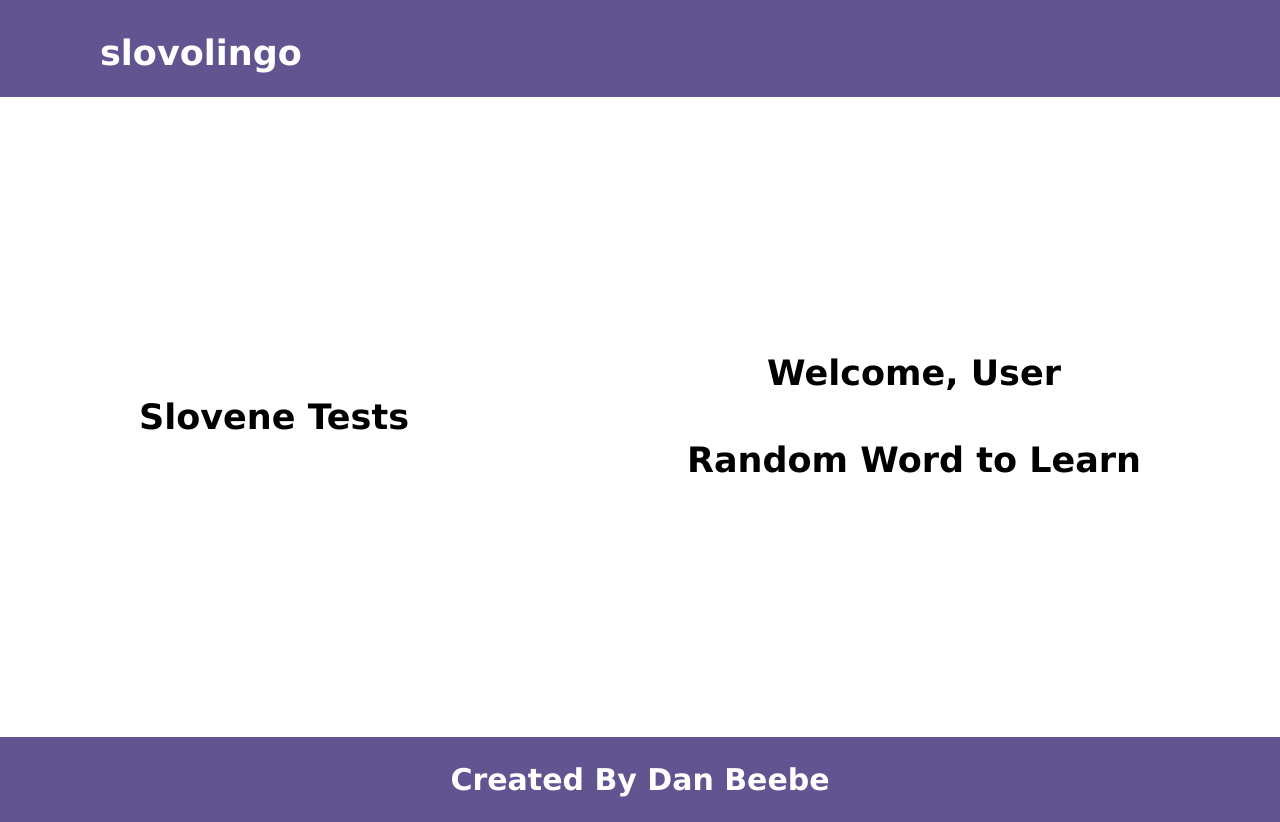
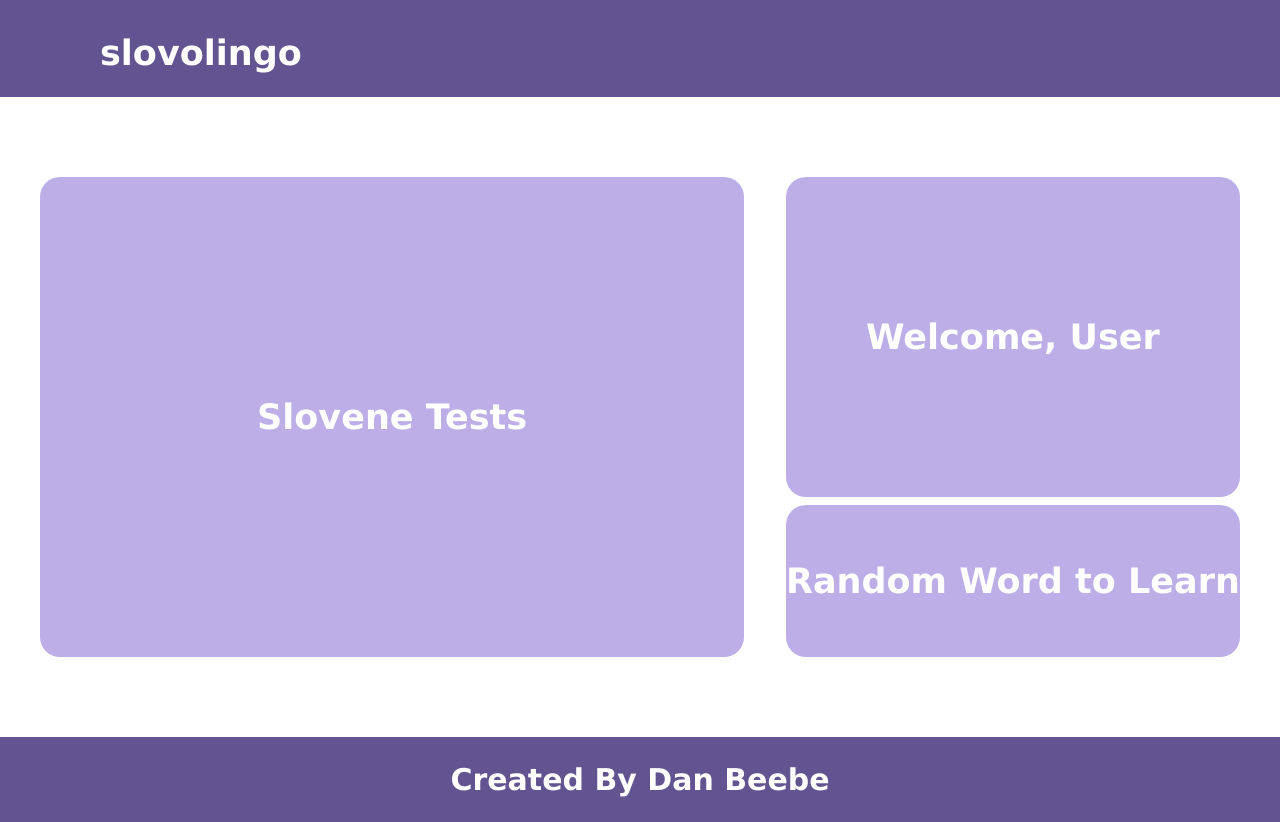
Before and after one commit to danielwbeebe/Slovene-Language-App, a React (Create React App) app in the folder client/: page /main in a window 1280 px wide. Built offline with nearby package versions, Linux system fonts and the light colour scheme.

Commit message:
adjust layout for main page

```diff
--- a/client/src/App.css
+++ b/client/src/App.css
@@ -251,6 +251,12 @@
   flex-direction: column;
   justify-content: center;
   align-items: center;
+  background-color: #BDAEE8;
+  color: white;
+  border-radius: 20px;
+  min-width: 55vw;
+  min-height: 60vh;
+  margin-left: 3vw;
 }
 
 .main-right {
@@ -258,6 +264,9 @@
   flex-direction: column;
   justify-content: space-between;
   align-items: center;
+  min-width: 55vw;
+  min-height: 60vh;
+  margin-left: 3vw;
 }
 
 .main-upper-right {
@@ -265,6 +274,13 @@
   flex-direction: column;
   justify-content: center;
   align-items: center;
+  background-color: #BDAEE8;
+  color: white;
+  border-radius: 20px;
+  min-width: 20vw;
+  min-height: 40vh;
+  margin-right: 3vw;
+  margin-left: 3vw;
 }
 
 .main-lower-right {
@@ -272,10 +288,15 @@
   flex-direction: column;
   justify-content: center;
   align-items: center;
+  background-color: #BDAEE8;
+  color: white;
+  border-radius: 20px;
+  min-width: 20vw;
+  min-height: 19vh;
+  margin-right: 3vw;
+  margin-left: 3vw;
+  margin-top: 1vh;
 }
-
-
-
 
 
 /*font sizes*/
--- a/client/src/components/Main.jsx
+++ b/client/src/components/Main.jsx
@@ -7,16 +7,13 @@ const Main = () => {
     <div className="main-page">
 
       <div className="main-header">
-
         <div className="main-message">
           <h1>slovolingo</h1>
         </div>
-
       </div>
 
       <div className="main-main">
-
-        <div classname="main-left">
+        <div className="main-left">
           <h1>Slovene Tests</h1>
         </div>
 
```
